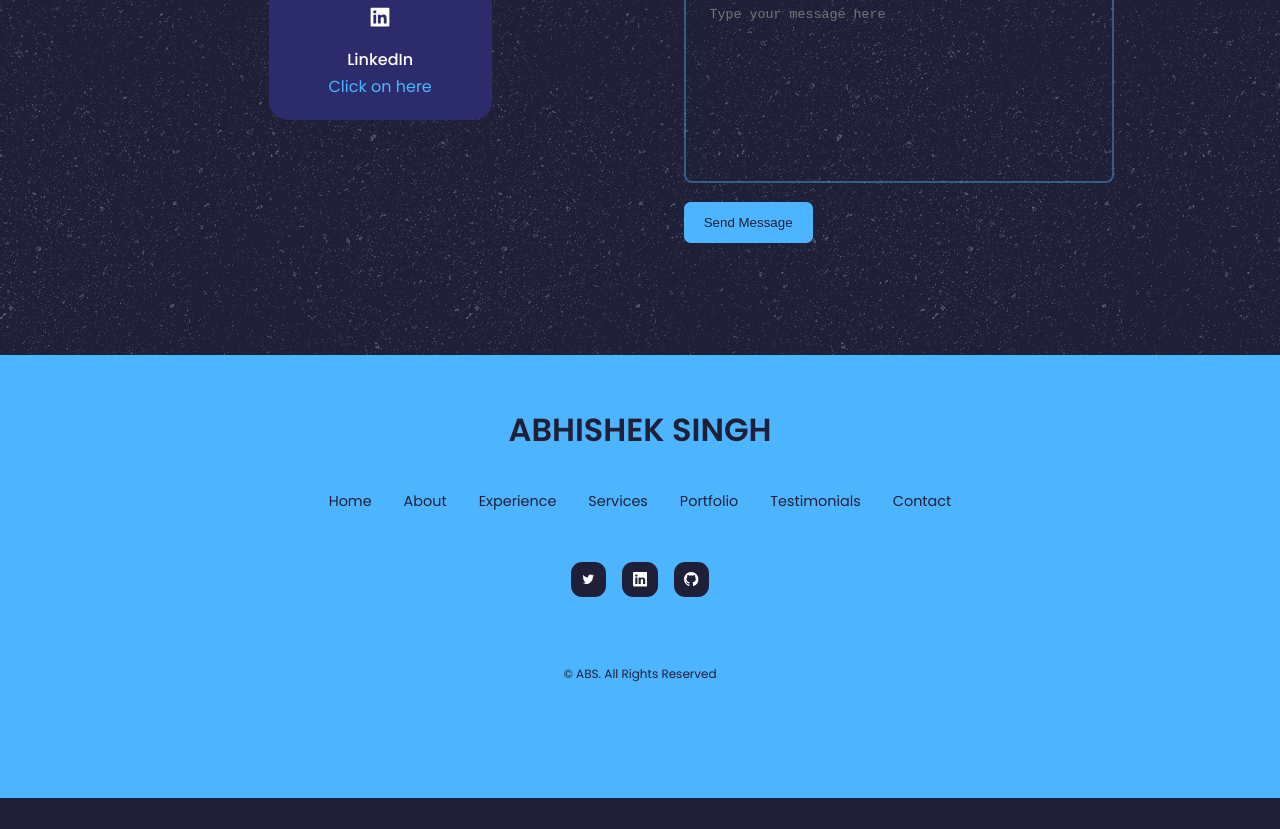
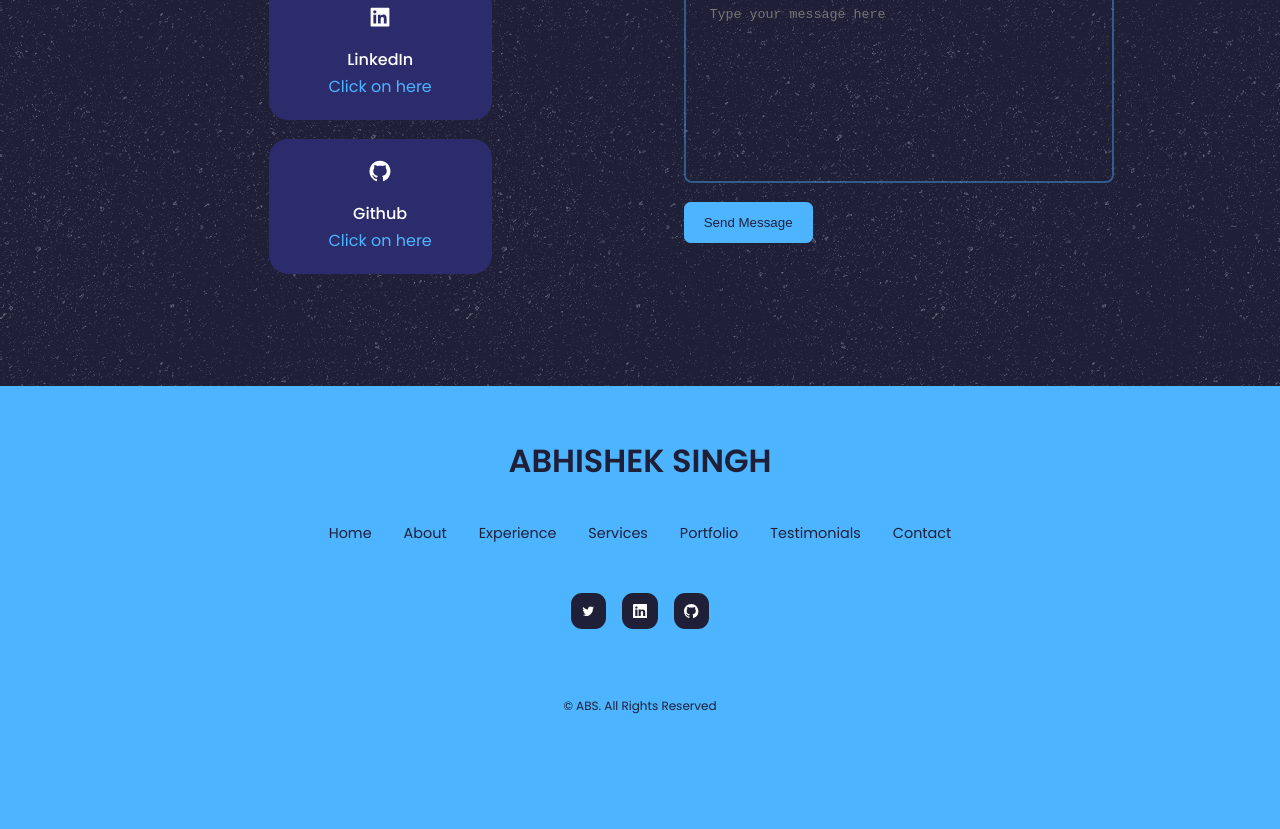
Before and after one commit to abhishek5131/myPortfolio, a React (Create React App) app: page / in a window 1280 px wide. Shown: the part 4380-5209 px from the top of the page. Before the commit the page ends 5178 px from the top, so only its background shows below. Built offline with nearby package versions, Linux system fonts and the light colour scheme.

Commit message:
update in contact.jsx with github

```diff
--- a/src/components/contacts/Contact.jsx
+++ b/src/components/contacts/Contact.jsx
@@ -2,6 +2,7 @@
 import './contact.css'
 import {HiOutlineMail} from 'react-icons/hi'
 import {AiFillLinkedin} from 'react-icons/ai'
+import {AiFillGithub} from 'react-icons/ai'
 const contact = () => {
   return (
     <section id='contact'>
@@ -21,6 +22,11 @@
             <h4>LinkedIn</h4>
             <a href="https://www.linkedin.com/in/abhishek-singh5131">Click on here</a>
           </article>
+          <article className="contact__option">
+            <AiFillGithub className='contact__option-icon'/>
+            <h4>Github</h4>
+            <a href="https://github.com/abhishek5131">Click on here</a>
+          </article>
         </div>
         <form action="">
           <input type="text" name='name' placeholder='Full Name' required />
```
